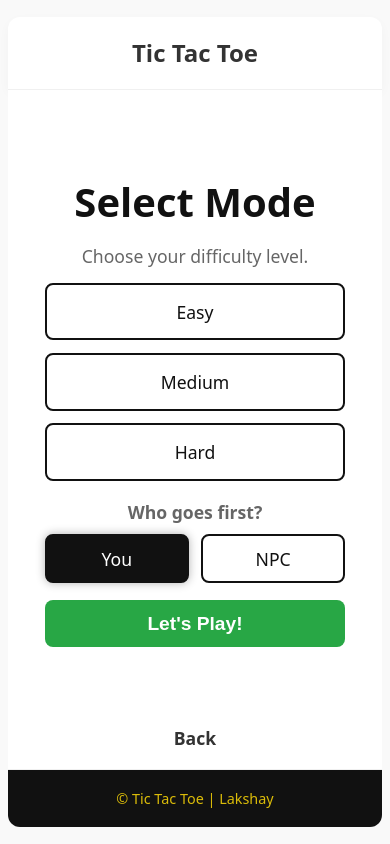
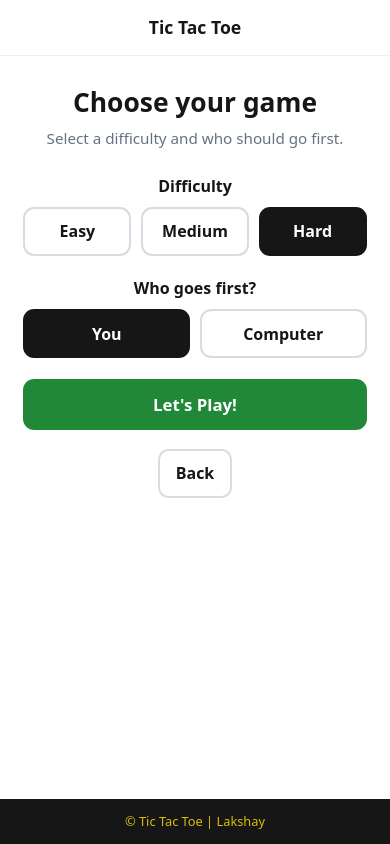
Before and after one commit to lakshayguptabpit112/TICTACTOE_PYTHON_FLASK, a Flask app: page /difficulty in a window 390 px wide. Run offline with Flask 3, Linux system fonts and the light colour scheme.

Commit message:
Improve responsive game UI and smooth board updates

```diff
--- a/app.py
+++ b/app.py
@@ -96,7 +96,7 @@ def start_game():
 
     ans = CheckWinner(current_board, PlayerSymbol, NPCSymbol)
     if ( ans == ' ' ):
-        result = 'Make Your Move..'
+        result = 'Your turn'
     elif(ans == PlayerSymbol):
         result = 'Player Won'
     elif(ans == NPCSymbol):
@@ -122,7 +122,7 @@ def play_turn():
     ans = CheckWinner(current_board, PlayerSymbol, NPCSymbol)
 
     if ( ans == ' ' ):
-        result = 'Make Your Move..'
+        result = 'Your turn'
     elif(ans == PlayerSymbol):
         result = 'Player Won'
 
@@ -150,7 +150,7 @@ def play_turn():
     ans = CheckWinner(current_board, PlayerSymbol, NPCSymbol)
 
     if ( ans == ' ' ):
-        result = 'Make Your Move..'
+        result = 'Your turn'
     elif(ans == PlayerSymbol):
         result = 'Player Won'
 
--- a/static/style.css
+++ b/static/style.css
@@ -1,88 +1,85 @@
-* {
-  box-sizing: border-box;
-  margin: 0;
-  padding: 0;
+:root {
+  color-scheme: light;
+  --ink: #161616;
+  --muted: #667085;
+  --paper: #ffffff;
+  --page: #f4f6f8;
+  --line: #d7dce2;
+  --accent: #dbbc09;
+  --success: #218838;
+  --focus: #155eef;
 }
 
+* { box-sizing: border-box; margin: 0; padding: 0; }
+html { min-width: 320px; background: var(--page); }
 body {
-  font-family: system-ui, -apple-system, sans-serif;
-  line-height: 1.6;
-  background-color: #f9f9f9;
-  color: #333;
-
-  display: flex;
-  flex-direction: column;
-  justify-content: center;
-  align-items: center;
-  height: 100vh; /* Fallback for older browsers */
-  height: 100dvh; /* Dynamic viewport height fixes mobile URL bar cutoff */
-  padding: 2vh 2vw;
-  overflow: hidden;
+  min-height: 100vh; min-height: 100dvh; padding: clamp(0.75rem, 2vw, 1.5rem);
+  overflow-x: hidden; overflow-y: auto;
+  font-family: system-ui, -apple-system, BlinkMacSystemFont, "Segoe UI", sans-serif;
+  line-height: 1.5; color: var(--ink); background: var(--page);
 }
-
-header, main, footer {
-  width: 100%;
-  max-width: 500px;
-  text-align: center;
+button, label { -webkit-tap-highlight-color: transparent; }
+button { font: inherit; }
+.app-shell {
+  display: flex; flex-direction: column; width: min(100%, 42rem);
+  min-height: calc(100dvh - 2 * clamp(0.75rem, 2vw, 1.5rem)); margin: 0 auto;
+  overflow: hidden; background: var(--paper); border-radius: 1rem;
+  box-shadow: 0 0.5rem 2rem rgba(17, 24, 39, 0.08);
 }
-
-header, footer {
-  flex-shrink: 0;
+.site-header { flex: 0 0 auto; padding: clamp(0.9rem, 2.5vw, 1.25rem) 1rem; text-align: center; border-bottom: 1px solid #edf0f2; }
+.brand { color: var(--ink); font-size: clamp(1.1rem, 3vw, 1.35rem); font-weight: 750; text-decoration: none; }
+main {
+  display: flex; flex: 1 1 auto; min-height: 0; flex-direction: column; align-items: center; justify-content: center;
+  padding: clamp(1.25rem, 5vw, 3rem) clamp(1rem, 6vw, 3rem); text-align: center;
 }
-header {
-  background-color: #ffffff;
-  padding: 2vh 1rem;
-  border-radius: 12px 12px 0 0;
-  box-shadow: 0 4px 12px rgba(0, 0, 0, 0.03);
+main h1 { color: var(--ink); font-size: clamp(1.65rem, 5vw, 2.5rem); line-height: 1.15; }
+main p { color: var(--muted); font-size: clamp(0.95rem, 2.3vw, 1.1rem); }
+.eyebrow { margin-bottom: 0.35rem; color: #806c00; font-size: 0.78rem; font-weight: 800; letter-spacing: 0.09em; text-transform: uppercase; }
+.page-subtitle { max-width: 32rem; margin-top: 0.6rem; }
+.home-content, .difficulty-content, .game-content { width: min(100%, 34rem); }
+.home-form { margin-top: clamp(1.5rem, 5vw, 2.25rem); }
+.PlayButton, .submit-btn, .btn, .backbutton, .cell-btn { min-height: 2.9rem; }
+.PlayButton, .submit-btn {
+  width: 100%; border: 0; border-radius: 0.7rem; cursor: pointer; font-weight: 750;
+  transition: transform 0.15s ease, background-color 0.15s ease, box-shadow 0.15s ease;
 }
-
-main {
-  background-color: #ffffff;
-  /* Add extra padding at the bottom (8vh) to create a safe zone for the back button */
-  padding: 3vh 2rem 8vh 2rem;
-  border-top: 1px solid #f0f0f0;
-  border-bottom: 1px solid #f0f0f0;
-
-  display: flex;
-  flex-direction: column;
-  justify-content: center;
-  align-items: center;
-  flex: 1 1 auto;
-  min-height: 0;
-
-  position: relative;
+.PlayButton { max-width: 16rem; padding: 0.75rem 1.25rem; color: var(--ink); font-size: clamp(1.05rem, 3vw, 1.3rem); background: var(--accent); }
+.PlayButton:hover, .submit-btn:hover { transform: translateY(-1px); box-shadow: 0 0.35rem 0.8rem rgba(17, 24, 39, 0.14); }
+.settings-form { width: 100%; max-width: 22rem; margin: 1.5rem auto 0; text-align: center; }
+fieldset { display: grid; grid-template-columns: repeat(3, minmax(0, 1fr)); gap: 0.6rem; min-width: 0; margin: 0 0 1.3rem; padding: 0; border: 0; }
+fieldset:nth-of-type(2) { grid-template-columns: repeat(2, minmax(0, 1fr)); }
+legend { width: 100%; margin-bottom: 0.55rem; color: var(--ink); font-weight: 750; text-align: center; }
+.hidden-radio { position: absolute; width: 1px; height: 1px; overflow: hidden; clip: rect(0 0 0 0); white-space: nowrap; clip-path: inset(50%); }
+.btn { display: grid; min-height: 3rem; place-items: center; padding: 0.65rem 0.5rem; color: var(--ink); text-align: center; background: var(--paper); border: 2px solid var(--line); border-radius: 0.7rem; cursor: pointer; font-weight: 650; transition: color 0.15s ease, background-color 0.15s ease, border-color 0.15s ease; }
+.btn:hover { background: #f5f6f7; border-color: #aab2bb; }
+.hidden-radio:checked + .btn { color: var(--paper); background: var(--ink); border-color: var(--ink); }
+.hidden-radio:focus-visible + .btn, button:focus-visible, .backbutton:focus-visible { outline: 3px solid var(--focus); outline-offset: 3px; }
+.submit-btn { padding: 0.8rem 1rem; color: var(--paper); font-size: 1.05rem; background: var(--success); }
+.backbutton { margin-top: 1.2rem; padding: 0.65rem 1rem; color: var(--ink); background: transparent; border: 2px solid var(--line); border-radius: 0.65rem; cursor: pointer; font-weight: 700; }
+.backbutton[hidden] { display: none; }
+.game-heading { margin-bottom: 0.8rem; }
+.status-message { min-height: 1.7rem; color: var(--ink); font-weight: 750; }
+.board { display: grid; grid-template-columns: repeat(3, minmax(0, 1fr)); gap: clamp(0.45rem, 2vw, 0.85rem); width: min(100%, 30rem, 72vw); margin: clamp(1rem, 3vw, 1.6rem) auto; aspect-ratio: 1; }
+.cell-btn { display: grid; width: 100%; aspect-ratio: 1; place-items: center; padding: 0; color: var(--ink); font-size: clamp(2rem, 10vw, 4.5rem); font-weight: 800; line-height: 1; background: var(--paper); border: clamp(2px, 0.35vw, 4px) solid var(--ink); border-radius: clamp(0.45rem, 2vw, 0.8rem); cursor: pointer; transition: background-color 0.15s ease, transform 0.15s ease; }
+.cell-btn:hover:not(:disabled) { background: #f0f2f4; transform: scale(1.02); }
+.cell-btn:disabled { cursor: default; }
+.game-hint { font-size: 0.9rem; }
+.site-footer { flex: 0 0 auto; padding: 0.8rem 1rem; color: var(--accent); text-align: center; background: var(--ink); font-size: 0.8rem; }
+.site-footer p { color: inherit; font-size: inherit; }
+@media (max-width: 520px) {
+  body { padding: 0; }
+  .app-shell { min-height: 100dvh; border-radius: 0; }
+  main { justify-content: flex-start; padding-top: clamp(1.5rem, 8vw, 2.5rem); }
+  .board { width: min(100%, 30rem, 86vw); }
 }
-
-.backbutton {
-  position: absolute;
-  bottom: 2vh;
-  cursor: pointer;
-  font-weight: bold;
-  color: #333;
+@media (max-height: 620px) and (orientation: landscape) {
+  body { padding: 0; }
+  .app-shell { min-height: 100dvh; border-radius: 0; }
+  .site-header, .site-footer { padding-block: 0.45rem; }
+  main { justify-content: flex-start; padding-block: 0.75rem 1rem; }
+  .game-heading { margin-bottom: 0.25rem; }
+  .board { width: min(60vh, 20rem); margin-block: 0.5rem; }
 }
-
-main h1 {
-  font-size: clamp(1.5rem, 5vh, 2.5rem);
-  margin-bottom: 1vh;
-  color: #111;
+@media (prefers-reduced-motion: reduce) {
+  *, *::before, *::after { scroll-behavior: auto !important; transition-duration: 0.01ms !important; }
 }
-
-main p {
-  font-size: clamp(1rem, 2.5vh, 1.1rem);
-  color: #666;
-}
-
-footer  {
-  background-color: #111;
-  color: #dbbc09;
-  padding: 2vh 1.2rem;
-  border-radius: 0 0 12px 12px;
-  font-size: clamp(0.8rem, 2vh, 0.9rem);
-}
-.PlayButton{
-  width: 150px;
-  height: 50px;
-  font-size: 2rem;
-  color: #666;
-  border-radius: 12px;
-}
--- a/templates/base.html
+++ b/templates/base.html
@@ -10,20 +10,23 @@
     {% block extra_css %}{% endblock %}
 </head>
 <body>
+    <div class="app-shell">
 
-    <header>
+    <header class="site-header">
         <nav>
-            <h2>Tic Tac Toe</h2>
+            <a class="brand" href="{{ url_for('Home') }}">Tic Tac Toe</a>
         </nav>
     </header>
 
-    <main>
+    <main id="main-content">
         {% block content %}{% endblock %}
     </main>
 
-    <footer>
+    <footer class="site-footer">
         <p>&copy; Tic Tac Toe | Lakshay</p>
     </footer>
+
+    </div>
 
     {% block extra_js %}{% endblock %}
 </body>
--- a/templates/difficulty.html
+++ b/templates/difficulty.html
@@ -1,94 +1,35 @@
 {% extends "base.html" %}
 
-{% block extra_css %}
-    <style>
-        form {
-            width: 100%;
-            max-width: 300px;
-        }
+{% block content %}
+    <section class="difficulty-content" aria-labelledby="difficulty-title">
+    <h1 id="difficulty-title">Choose your game</h1>
+    <p class="page-subtitle">Select a difficulty and who should go first.</p>
 
-        .btn-group {
-            display: flex;
-            flex-direction: column;
-            gap: 1.5vh;
-            margin-top: 1.5vh;
-        }
-
-    .hidden-radio {
-        display: none;
-    }
-
-    .btn {
-        background-color: #fff;
-        color: #111;
-        padding: 1.5vh;
-        border: 2px solid #111;
-        border-radius: 8px;
-        font-size: clamp(0.9rem, 2.5vh, 1.1rem);
-        cursor: pointer;
-        transition: all 0.2s;
-        text-decoration: none;
-        font-weight: 500;
-        display: block;
-    }
-
-    .btn:hover {
-        background-color: #f0f0f0;
-    }
-
-    .hidden-radio:checked + .btn {
-        background-color: #111;
-        color: #fff;
-        box-shadow: 0 0 10px rgba(0,0,0,0.3);
-    }
-
-    .submit-btn {
-        background-color: #28a745;
-        color: #fff;
-        padding: 1.5vh;
-        border: none;
-        border-radius: 8px;
-        font-size: clamp(1rem, 3vh, 1.2rem);
-        cursor: pointer;
-        margin-top: 2vh;
-        width: 100%;
-        transition: background-color 0.2s;
-        font-weight: bold;
-    }
-
-    .submit-btn:hover {
-        background-color: #218838;
-    }
-</style>
-{% endblock %}
-
-{% block content %}
-    <h1>Select Mode</h1>
-    <p>Choose your difficulty level.</p>
-
-    <form action="/SetDifficulty" method="POST">
-        <div class="btn-group">
+    <form action="/SetDifficulty" method="POST" class="settings-form">
+        <fieldset>
+            <legend>Difficulty</legend>
             <input type="radio" name="difficulty" id="easy" value="EASY" class="hidden-radio" required>
             <label for="easy" class="btn">Easy</label>
 
             <input type="radio" name="difficulty" id="medium" value="MEDIUM" class="hidden-radio">
             <label for="medium" class="btn">Medium</label>
 
-            <input type="radio" name="difficulty" id="hard" value="HARD" class="hidden-radio">
+            <input type="radio" name="difficulty" id="hard" value="HARD" class="hidden-radio" checked>
             <label for="hard" class="btn">Hard</label>
-        </div>
+        </fieldset>
 
-        <p style="margin-top: 2vh; font-weight: bold;">Who goes first?</p>
-        <div class="btn-group" style="margin-top: 1vh; flex-direction: row;">
+        <fieldset>
+            <legend>Who goes first?</legend>
             <input type="radio" name="first_player" id="first_human" value="HUMAN" class="hidden-radio" required checked>
-            <label for="first_human" class="btn" style="flex: 1; padding: 1vh;">You</label>
+            <label for="first_human" class="btn">You</label>
 
             <input type="radio" name="first_player" id="first_npc" value="NPC" class="hidden-radio">
-            <label for="first_npc" class="btn" style="flex: 1; padding: 1vh;">NPC</label>
-        </div>
+            <label for="first_npc" class="btn">Computer</label>
+        </fieldset>
 
         <button type="submit" class="submit-btn">Let's Play!</button>
     </form>
 
-    <p class="backbutton" onclick="window.location.href='/'">Back</p>
+    <button type="button" class="backbutton" onclick="window.location.href='/'">Back</button>
+    </section>
 {% endblock %}
```
Also changed, not shown: templates/game.html (+73 -78 lines), templates/home.html (+8 -5 lines).
